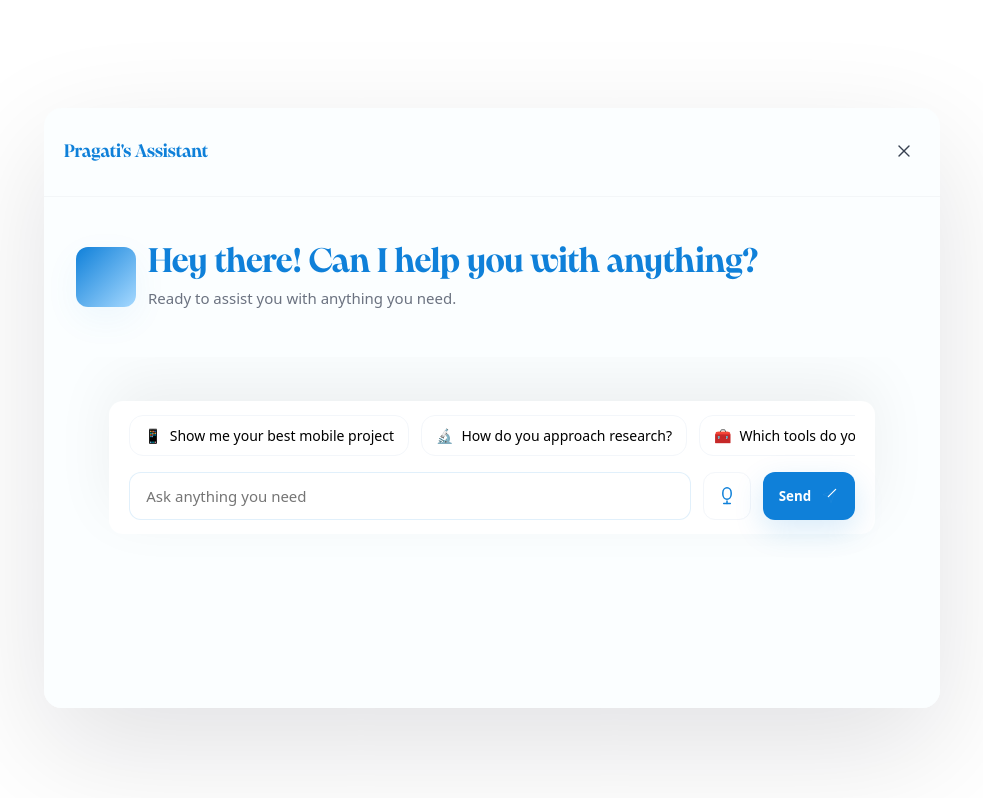
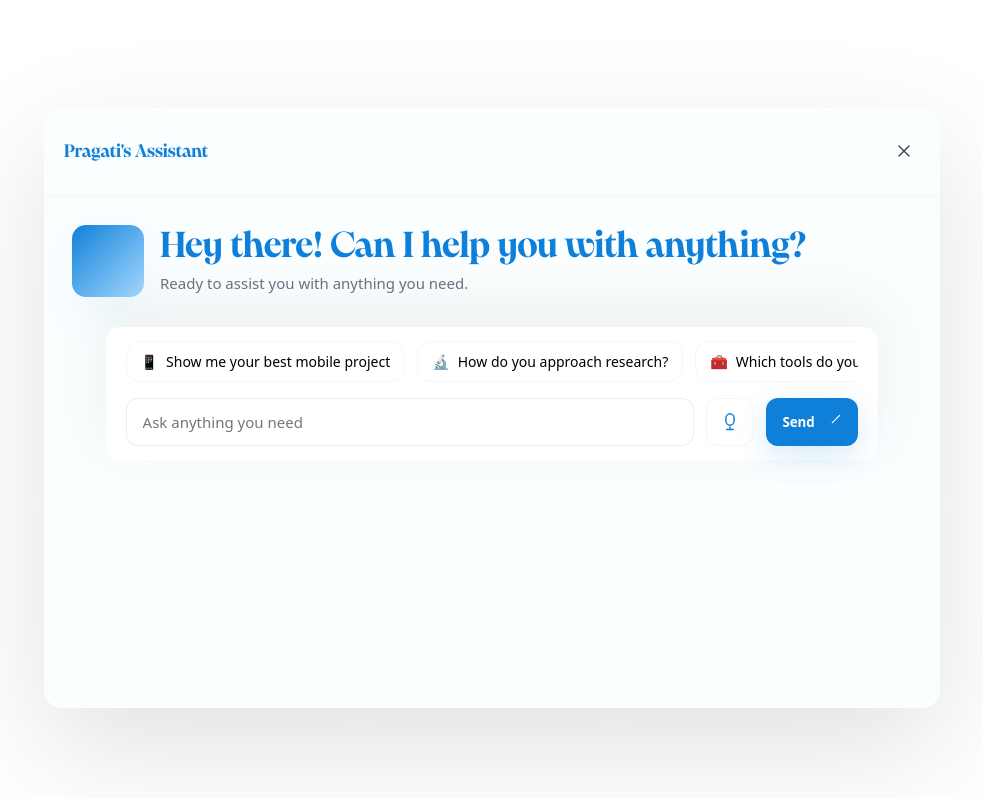
Before and after one commit to pragatiinbox/pragati-portfolio-chatbot-assistant, a Next.js app: page /embed in a window 1280 px wide. Shown: the top 798 px of the page, without its empty margins (148-1131 px from the left). Built offline with nearby package versions, Linux system fonts and the light colour scheme.

Commit message:
fix(chat): sticky padded footer 24px; hero scrolls with messages

```diff
--- a/components/ChatAssistant.jsx
+++ b/components/ChatAssistant.jsx
@@ -2,12 +2,13 @@
 import { useEffect, useRef, useState } from "react";
 
 /**
- * ChatAssistant — stable layout:
- * - Top hero: fixed height (no duplication)
- * - Middle messages area: flex:1 and scrollable (only this scrolls)
- * - Footer: position: sticky inside scroll context with bottom padding (sticky + padded)
+ * ChatAssistant - hero INSIDE scroll area, sticky padded footer (24px)
  *
- * Replace the existing file with this exact code.
+ * Behavior:
+ *  - Top small header is in pages/embed.js (remains fixed at top of modal).
+ *  - Big hero greeting is rendered *inside the scrollable area* and scrolls with messages.
+ *  - Messages area is the main scroll area.
+ *  - Footer (suggestions + input) is position: sticky; bottom: 24px inside the scroll area — padded.
  */
 
 const BRAND = {
@@ -17,7 +18,8 @@ const BRAND = {
   text: "#061425",
   muted: "#6b7280",
   radius: 18,
-  footerPadding: 18 // used for sticky bottom offset
+  footerGap: 24,     // 24px bottom gap as you requested
+  footerHeight: 96   // approximate footer box height (used to reserve space)
 };
 
 const SUGGESTIONS = [
@@ -26,20 +28,6 @@ const SUGGESTIONS = [
   { key: "tools", text: "Which tools do you use?", emoji: "🧰" },
   { key: "about", text: "Who is Pragati?", emoji: "👋" }
 ];
-
-const FAQS = [
-  { keys: ["what tools", "tools do you use", "which tools"], answer: "I primarily use Figma for UI, Protopie for interactions, FigJam for workshops, and Notion for documentation. I validate designs with Maze." },
-  { keys: ["design process", "process", "how do you design"], answer: "Research → sketch → prototype → validate. I prioritise hypotheses and test quickly with prototypes." },
-  { keys: ["who is pragati", "who is pragati sharma"], answer: "Pragati Sharma is a product designer building thoughtful, scalable product experiences. See case studies on the site." }
-];
-
-function findFaq(text) {
-  const t = (text || "").toLowerCase();
-  for (const f of FAQS) {
-    for (const k of f.keys) if (t.includes(k)) return f.answer;
-  }
-  return null;
-}
 
 function IconMic({ stroke = BRAND.blue, size = 20 }) {
   return (
@@ -75,16 +63,15 @@ function groupMessages(msgs) {
   return groups;
 }
 
-export default function ChatAssistant({ projects = [] }) {
-  // start with no messages so the hero only shows once (hero contains greeting)
+export default function ChatAssistant() {
+  // messages start empty so hero is visible once and scrolls with messages
   const [messages, setMessages] = useState([]);
   const [input, setInput] = useState("");
+  const [showSuggestions, setShowSuggestions] = useState(true);
   const [listening, setListening] = useState(false);
-  const [showSuggestions, setShowSuggestions] = useState(true);
-  const middleRef = useRef(null); // scrollable middle region (only this scrolls)
+  const middleRef = useRef(null);
   const recRef = useRef(null);
 
-  // speech recognition init (if supported)
   useEffect(() => {
     const SR = window.SpeechRecognition || window.webkitSpeechRecognition;
     if (!SR) return;
@@ -100,7 +87,6 @@ export default function ChatAssistant({ projects = [] }) {
     recRef.current = r;
   }, []);
 
-  // auto-scroll middle area to bottom when messages change
   useEffect(() => {
     if (!middleRef.current) return;
     setTimeout(() => {
@@ -121,13 +107,33 @@ export default function ChatAssistant({ projects = [] }) {
   function handleSuggestion(s) {
     setShowSuggestions(false);
     addMessage({ role: "user", text: s.text });
-    const faq = findFaq(s.text);
-    if (faq) { addMessage({ role: "assistant", text: faq }); speak(faq); return; }
-    if (s.key === "mobile") { const txt = `My top mobile project: Mobile Checkout Redesign — https://pragatisharma.in/mobile-checkout`; addMessage({ role: "assistant", text: txt }); speak(txt); return; }
-    if (s.key === "research") { const txt = "I start with stakeholder interviews, map assumptions, and run 2–3 rapid tests to validate direction."; addMessage({ role: "assistant", text: txt }); speak(txt); return; }
-    if (s.key === "tools") { const txt = "Figma, Protopie, FigJam, Notion, Maze — chosen per stage and fidelity."; addMessage({ role: "assistant", text: txt }); speak(txt); return; }
-    if (s.key === "about") { const txt = "Pragati Sharma is a product designer creating thoughtful, scalable product experiences."; addMessage({ role: "assistant", text: txt }); speak(txt); return; }
-    addMessage({ role: "assistant", text: "Thanks — I got that. Ask me to open a case study or request more details." }); speak("Thanks — I got that.");
+    // small demo responses — replace with your real logic as needed
+    if (s.key === "mobile") {
+      const txt = `My top mobile project: Mobile Checkout Redesign — https://pragatisharma.in/mobile-checkout`;
+      addMessage({ role: "assistant", text: txt });
+      speak(txt);
+      return;
+    }
+    if (s.key === "research") {
+      const txt = "I start with stakeholder interviews, map assumptions, and run 2–3 rapid tests to validate direction.";
+      addMessage({ role: "assistant", text: txt });
+      speak(txt);
+      return;
+    }
+    if (s.key === "tools") {
+      const txt = "Figma, Protopie, FigJam, Notion, Maze — chosen per stage and fidelity.";
+      addMessage({ role: "assistant", text: txt });
+      speak(txt);
+      return;
+    }
+    if (s.key === "about") {
+      const txt = "Pragati Sharma is a product designer creating thoughtful, scalable product experiences.";
+      addMessage({ role: "assistant", text: txt });
+      speak(txt);
+      return;
+    }
+    addMessage({ role: "assistant", text: "Thanks — got it." });
+    speak("Thanks — got it.");
   }
 
   function toggleMic() {
@@ -140,61 +146,48 @@ export default function ChatAssistant({ projects = [] }) {
     if (!input.trim()) return;
     setShowSuggestions(false);
     addMessage({ role: "user", text: input });
-    const faq = findFaq(input);
-    if (faq) { addMessage({ role: "assistant", text: faq }); speak(faq); setInput(""); return; }
-    const lower = input.toLowerCase();
-    if (lower.includes("mobile") && lower.includes("project")) {
-      const txt = `My mobile case study: Mobile Checkout Redesign — https://pragatisharma.in/mobile-checkout`;
-      addMessage({ role: "assistant", text: txt }); speak(txt); setInput(""); return;
-    }
-    addMessage({ role: "assistant", text: `I heard: "${input}". I can open a case study, give a summary, or provide hiring highlights.` }); speak(input); setInput("");
+    // demo auto-response
+    addMessage({ role: "assistant", text: `I heard: "${input}". I can open a case study or provide more details.` });
+    speak(`I heard: ${input}`);
+    setInput("");
   }
 
   const groups = groupMessages(messages);
 
-  // layout sizes
-  const HERO_HEIGHT = 160; // px — fixed top hero height
+  // layout styles
   const styles = {
     root: { height: "100%", display: "flex", flexDirection: "column", background: BRAND.pale, fontFamily: "var(--font-body)", boxSizing: "border-box" },
 
-    // HERO: fixed height, does not scroll
-    hero: {
-      height: HERO_HEIGHT,
-      minHeight: HERO_HEIGHT,
-      padding: "28px 32px",
-      boxSizing: "border-box",
-      display: "flex",
-      flexDirection: "column",
-      justifyContent: "center"
-    },
-    heroTitle: { fontFamily: "var(--font-heading)", color: BRAND.blue, fontSize: 34, margin: 0, lineHeight: 1.02 },
-    heroSubtitle: { marginTop: 8, color: BRAND.muted, fontSize: 15 },
-
-    // MIDDLE: this is the only scrollable area (flex:1)
+    // MIDDLE is the only scroll area (contains hero + messages + sticky footer)
     middle: {
       flex: 1,
       overflowY: "auto",
-      padding: 32,
+      padding: 28,
       boxSizing: "border-box",
       position: "relative",
-      // ensure there is some bottom padding so sticky footer has breathing room
-      paddingBottom: `${BRAND.footerPadding + 160}px`
+      // reserve padding-bottom for the sticky footer gap + footer height
+      paddingBottom: BRAND.footerGap + BRAND.footerHeight + 12
     },
+
+    heroBox: { display: "flex", gap: 16, alignItems: "center", marginBottom: 18, paddingRight: 12 },
+    heroBlob: { width: 72, height: 72, borderRadius: 14, background: `linear-gradient(135deg, ${BRAND.blue}, #a6d9ff)`, boxShadow: "0 18px 40px rgba(15,128,217,0.06)" },
+    heroTitle: { fontFamily: "var(--font-heading)", color: BRAND.blue, fontSize: 36, lineHeight: 1.02, margin: 0 },
+    heroSubtitle: { marginTop: 8, color: BRAND.muted, fontSize: 15 },
 
     messagesWrap: { display: "flex", flexDirection: "column", gap: 18 },
 
     leftBubble: { alignSelf: "flex-start", background: "#f7fbff", color: BRAND.text, padding: "12px 16px", borderRadius: 12, maxWidth: "78%", boxShadow: "0 14px 30px rgba(10,20,40,0.04)", boxSizing: "border-box" },
     rightBubble: { alignSelf: "flex-end", background: BRAND.blue, color: "#fff", padding: "12px 16px", borderRadius: 12, maxWidth: "78%", boxShadow: "0 12px 30px rgba(15,128,217,0.14)", boxSizing: "border-box" },
 
-    // FOOTER: sticky inside the middle area, with bottom padding offset
-    footerStickyWrap: {
+    // sticky padded footer inside middle scroll area
+    footerWrap: {
       position: "sticky",
-      bottom: BRAND.footerPadding, // padded sticky so it's visually separated from modal bottom
+      bottom: BRAND.footerGap, // padded sticky with 24px gap
       left: 0,
       right: 0,
-      zIndex: 30,
       display: "flex",
       justifyContent: "center",
+      zIndex: 40,
       paddingTop: 12,
       boxSizing: "border-box"
     },
@@ -264,26 +257,19 @@ export default function ChatAssistant({ projects = [] }) {
 
   return (
     <div style={styles.root}>
-      {/* HERO - fixed and unique (no duplication) */}
-      <div style={styles.hero}>
-        <div style={{ display: "flex", alignItems: "center", gap: 12 }}>
-          <div style={{ width: 60, height: 60, borderRadius: 12, background: `linear-gradient(135deg, ${BRAND.blue}, #a6d9ff)`, boxShadow: "0 12px 36px rgba(15,128,217,0.06)" }} />
+      {/* MIDDLE scroll area: contains hero, messages, and sticky padded footer */}
+      <div ref={middleRef} style={styles.middle} aria-live="polite">
+        {/* HERO (this is inside the scroll area — it will scroll with messages) */}
+        <div style={styles.heroBox}>
+          <div style={styles.heroBlob} />
           <div>
             <h2 style={styles.heroTitle}>Hey there! Can I help you with anything?</h2>
             <div style={styles.heroSubtitle}>Ready to assist you with anything you need.</div>
           </div>
         </div>
-      </div>
 
-      {/* MIDDLE area: only this scrolls (messages + sticky footer inside it) */}
-      <div ref={middleRef} style={styles.middle} aria-live="polite">
-        {/* message list */}
+        {/* MESSAGE LIST */}
         <div style={styles.messagesWrap}>
-          {groups.length === 0 && (
-            // small visual spacing when there are no chat messages
-            <div style={{ height: 8 }} />
-          )}
-
           {groups.map((g, gi) => {
             const isUser = g.role === "user";
             return (
@@ -296,13 +282,13 @@ export default function ChatAssistant({ projects = [] }) {
           })}
         </div>
 
-        {/* STICKY FOOTER (inside middle scroll area) — padded with bottom offset */}
-        <div style={styles.footerStickyWrap}>
+        {/* STICKY Padded Footer (bottom: 24px as requested) */}
+        <div style={styles.footerWrap}>
           <div style={styles.footerBox}>
             {showSuggestions && (
-              <div style={styles.suggestionsRow} role="list">
+              <div style={styles.suggestionsRow}>
                 {SUGGESTIONS.map((s, i) => (
-                  <button key={i} onClick={() => handleSuggestion(s)} style={styles.suggestionBtn} role="listitem">
+                  <button key={i} onClick={() => handleSuggestion(s)} style={styles.suggestionBtn}>
                     <span style={{ marginRight: 8 }}>{s.emoji}</span>
                     <span>{s.text}</span>
                   </button>
```
